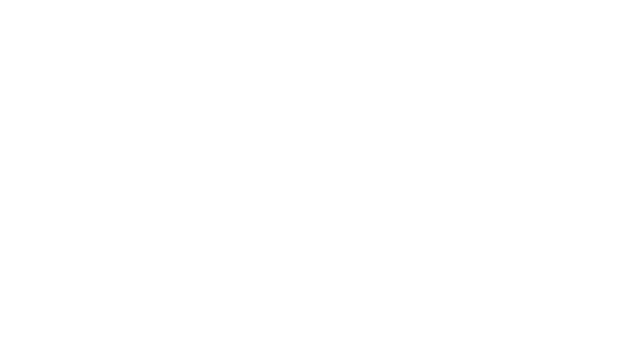
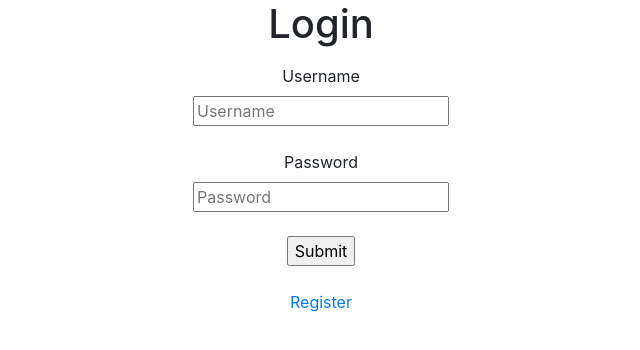
Before and after one commit to lrbell17/DollarsBank-GroupProj, a React (Create React App) app in the folder React Front End/: page / in a window 1280 px wide. Shown: the top 350 px of the page, without its empty margins (319-959 px from the left). Built offline with nearby package versions, Linux system fonts and the light colour scheme.

Commit message:
added mapping for /

```diff
--- a/React Front End/src/App.js
+++ b/React Front End/src/App.js
@@ -15,6 +15,7 @@ function App() {
     <Router>
       <div className="App">
           <Switch>
+            <Route path="/" exact component={Login} />
             <Route path="/login" exact component={Login} />
             <Route path="/register" component={Register} />
             <Route path="/home" component={HomePage} />
```
